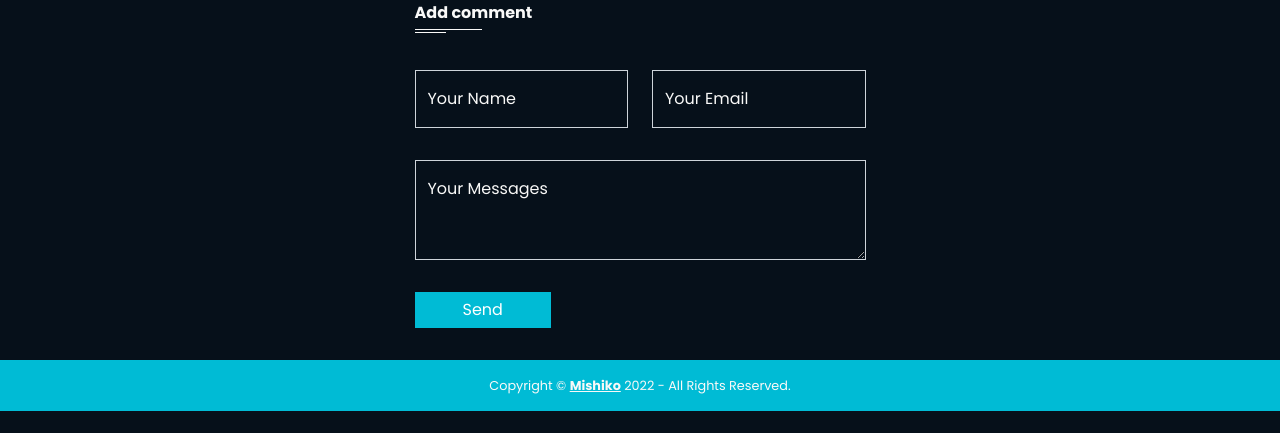
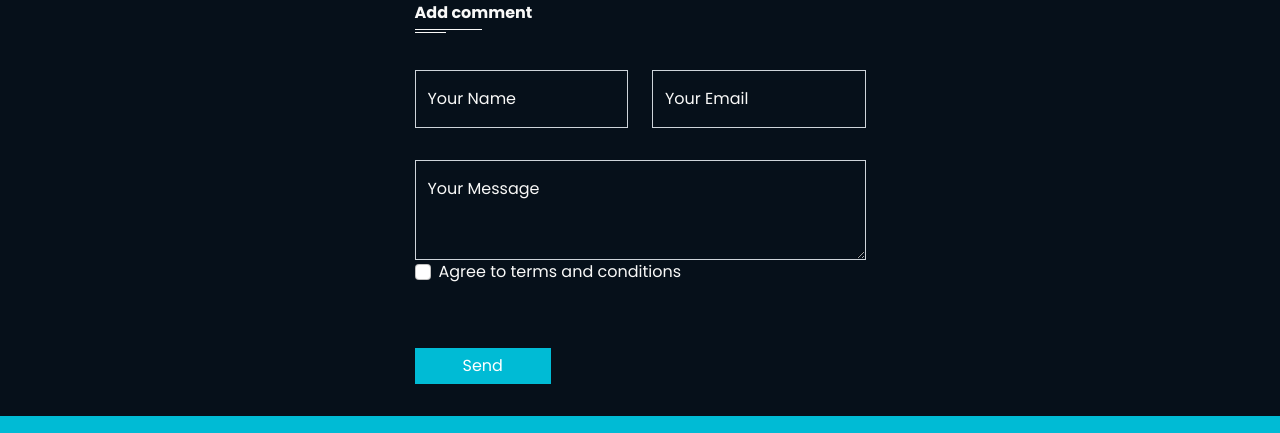
Before and after one commit to misza777/softblue_webdesign_react, a React (Vite) app: page / in a window 1280 px wide. Shown: the part 1984-2417 px from the top of the page. Before the commit the page ends 2395 px from the top, so only its background shows below. Built offline with nearby package versions, Linux system fonts and the light colour scheme; no server answers.

Commit message:
form validation not finished

```diff
--- a/src/components/Comments/Comments.jsx
+++ b/src/components/Comments/Comments.jsx
@@ -19,8 +19,10 @@ const Comments = forwardRef((props, formRef) => {
   const [allComments, setAllComments] = useState([]);
   //form state
   const [commentSent, setCommentSent] = useState(false);
-  //toast state
+  //form toast state
   const [show, setShow] = useState(false);
+  //form validation state
+  const [validated, setValidated] = useState(false);
 
   //form refs
   const nameRef = useRef(null);
@@ -51,6 +53,17 @@ const Comments = forwardRef((props, formRef) => {
   }, [commentSent]);
 
   const submitHandler = async (e) => {
+    //form validation
+    const form = e.currentTarget;
+    if (form.checkValidity() === false) {
+      e.preventDefault();
+      e.stopPropagation();
+      setValidated(false);
+    }
+
+    setValidated(true);
+
+    if (form.checkValidity() === true) {
       e.preventDefault();
 
       const newComment = {
@@ -71,6 +84,8 @@ const Comments = forwardRef((props, formRef) => {
 
       //clear form
       e.target.reset();
+      setValidated(false);
+    }
   };
 
   return (
@@ -104,45 +119,73 @@ const Comments = forwardRef((props, formRef) => {
           <Row className="justify-content-md-center py-2 ">
             <Col xs={12} md={5}>
               <h3 className="form-title">Add comment</h3>
-              <Form onSubmit={submitHandler} ref={formRef}>
+              <Form
+                onSubmit={submitHandler}
+                noValidate
+                validated={validated}
+                ref={formRef}
+              >
                 <Row className="mt-4">
                   <Col>
-                    <Form.Group controlId="Your name">
+                    <Form.Group controlId="validationCustomName">
                       <FloatingLabel label="Your Name">
                         <Form.Control
+                          required
                           size="sm"
                           type="text"
                           aria-label="your name"
                           placeholder="Your Name"
                           ref={nameRef}
-                        ></Form.Control>
+                        />
+                        <Form.Control.Feedback type="invalid">
+                          Please enter your name.
+                        </Form.Control.Feedback>
                       </FloatingLabel>
                     </Form.Group>
                   </Col>
                   <Col>
-                    <Form.Group controlId="Email">
+                    <Form.Group controlId="validationCustomEmail">
                       <FloatingLabel label="Your Email">
                         <Form.Control
+                          required
                           type="email"
                           aria-label="your email"
                           placeholder="Your Email"
                           ref={emailRef}
-                        ></Form.Control>
+                        />
+                        <Form.Control.Feedback type="invalid">
+                          Please enter your email.
+                        </Form.Control.Feedback>
                       </FloatingLabel>
                     </Form.Group>
                   </Col>
                 </Row>
 
-                <Form.Group className="mt-3" controlId="Your Messages">
-                  <FloatingLabel label="Your Messages">
+                <Form.Group
+                  className="mt-3"
+                  controlId="validationCustomMessage"
+                >
+                  <FloatingLabel label="Your Message">
                     <Form.Control
+                      required
                       as="textarea"
                       aria-label="your message"
-                      placeholder="Your Messages"
+                      placeholder="Your Message"
                       style={{ height: "100px" }}
                       ref={contentRef}
-                    ></Form.Control>
+                    />
+                    <Form.Control.Feedback type="invalid">
+                      Please enter your Message.
+                    </Form.Control.Feedback>
                   </FloatingLabel>
+                </Form.Group>
+                <Form.Group className="mb-3">
+                  <Form.Check
+                    required
+                    label="Agree to terms and conditions"
+                    feedback="You must agree before submitting."
+                    feedbackType="invalid"
+                  />
                 </Form.Group>
                 <Button className="mt-3 btn-my-primary px-4" type="submit">
                   Send
```
Lines whose indentation alone changed are shown as unchanged.
